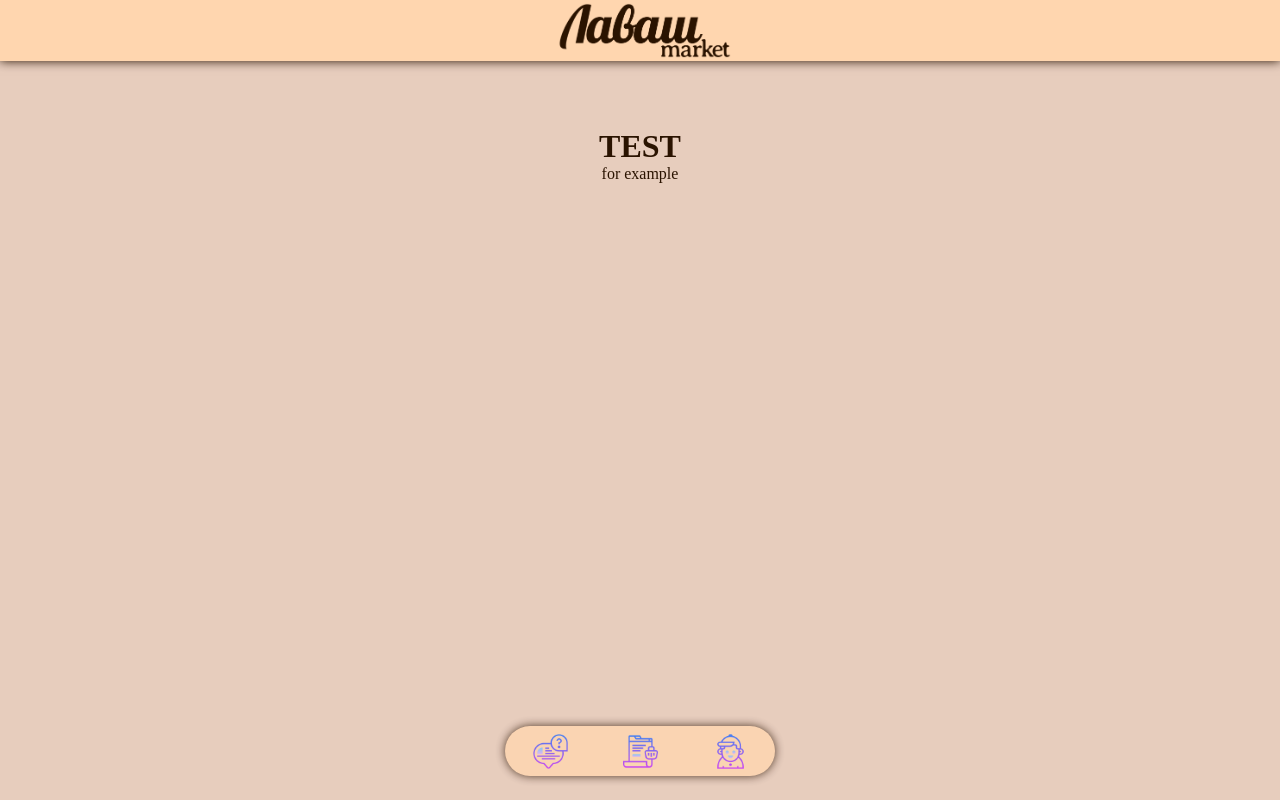
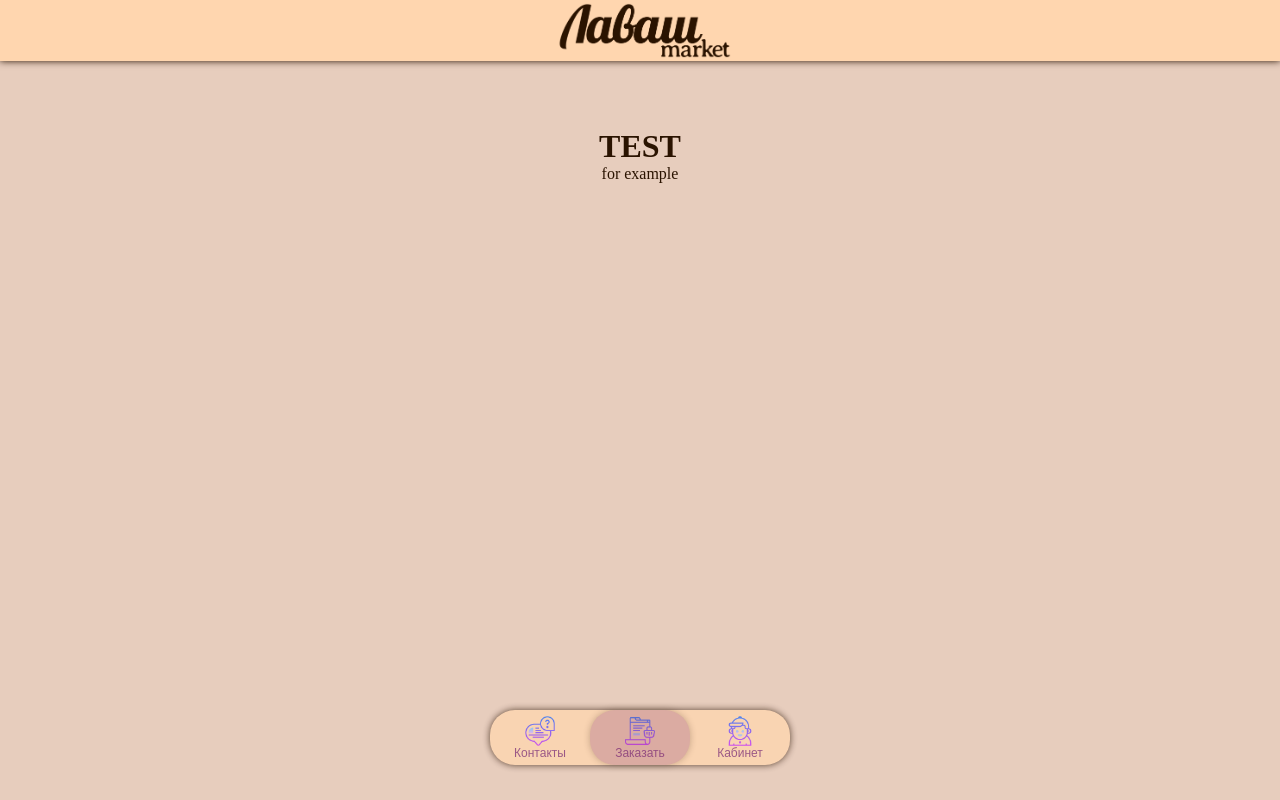
Before and after one commit to rafulyk/lavash_market, a plain HTML site: page index.html in a window 1280 px wide. Drawn offline with Linux system fonts and the light colour scheme; a web font is replaced by a local one.

Commit message:
upd nav-bar style

```diff
--- a/index.html
+++ b/index.html
@@ -5,19 +5,21 @@
     <meta name="viewport" content="width=device-width, initial-scale=1.0">
     <link rel="stylesheet" href="styles.css">
     <title>Лаваш market</title>
+    <link rel="preconnect" href="https://fonts.googleapis.com">
+    <link rel="preconnect" href="https://fonts.gstatic.com" crossorigin>
+    <link href="https://fonts.googleapis.com/css2?family=Averia+Serif+Libre:ital,wght@0,300;0,400;0,700;1,300;1,400;1,700&family=Pattaya&display=swap" rel="stylesheet">
 </head>
 <body>
 <header>
     <div id="top-header">
-
         <img id="logo-lmarket" src="logos/Lmarket4.png" alt="Логотип компании">
-
     </div>
     <div id="nav-bar">
-        <img class="nav-icon select" src="logos/info.png" alt="Логотип информации">
-        <img class="nav-icon" src="logos/order.png" alt="Логотип для создания заказа">
-        <img class="nav-icon" src="logos/account.png" alt="Логотип личного кабинета">
+        <div class="icon-box"><img class="nav-icon" src="logos/info.png" alt="Логотип информации"><p class="icon-text">Контакты</p></div>
+        <div class="icon-box"><img class="nav-icon" src="logos/order.png" alt="Логотип для создания заказа"><p class="icon-text">Заказать</p></div>
+        <div class="icon-box"><img class="nav-icon" src="logos/account.png" alt="Логотип личного кабинета"><p class="icon-text">Кабинет</p></div>
     </div>
+    <div id="selected"></div>
 </header>
 <main>
     <div id="content">
--- a/styles.css
+++ b/styles.css
@@ -2,6 +2,7 @@
     --Soft_Apricot: #FFD6AF;
     --Almond_Slik: #E7CDBD;
     --Dark_Coffee: #2A1300;
+    --Royal-Plum: #823174;
 }
 *, *::before, *::after {
     margin: 0;
@@ -10,8 +11,14 @@
 body {
     height: 100vh;
     color: var(--Dark_Coffee);
+    font-family: 'Averia Serif Libre', serif;
 }
 
+
+#top-header, #nav-bar, #selected {
+    z-index: 1000;
+    box-shadow: 0 0 7px var(--Dark_Coffee);
+}
 #top-header {
     position: fixed;
     top: 0;
@@ -19,35 +26,47 @@ body {
     width: 100%;
     display: flex;
     justify-content: center;
+    background-color: var(--Soft_Apricot);
 }
 #logo-lmarket { height: 55px; }
 
-#nav-bar {
+
+#nav-bar, #selected {
     position: fixed;
-    bottom: 3%;
+    bottom: 35px;
     left: 50%;
     transform: translateX(-50%);
-    width: 270px;
-    height: 50px;
-    display: flex;
-    justify-content: space-around;
-    align-items: center;
     border-radius: 25px;
-    opacity: 0.8;
-}
-.nav-icon {
-    height: 35px;
-}
-
-.select {
 
 }
+#nav-bar {
+    background-color: var(--Soft_Apricot);
+    width: 300px;
+    display: flex;
+    opacity: 0.75;
+}
+#selected, .icon-box {
+    width: 100px;
+    height: 55px;
+}
+#selected {
+    background-color: var(--Royal-Plum);
+    opacity: 0.25;
+    transition: 0.3s;
+}
+.icon-box {
+    display: flex;
+    flex-direction: column;
+    align-items: center;
+    justify-content: center;
+}
+.icon-text {
+    color: var(--Royal-Plum);
+    font-size: 12px;
+    font-family: 'Pattaya', sans-serif;
+}
+.nav-icon { width: 30px; }
 
-#top-header, #nav-bar {
-    background-color: var(--Soft_Apricot);
-    z-index: 1000;
-    box-shadow: 0 0 10px;
-}
 
 main {
     height: 100%;
@@ -59,7 +78,6 @@ main {
     margin: 10px auto;
     text-align: center;
 }
-
 h1 {
     margin-top: 3rem;
 }
```
